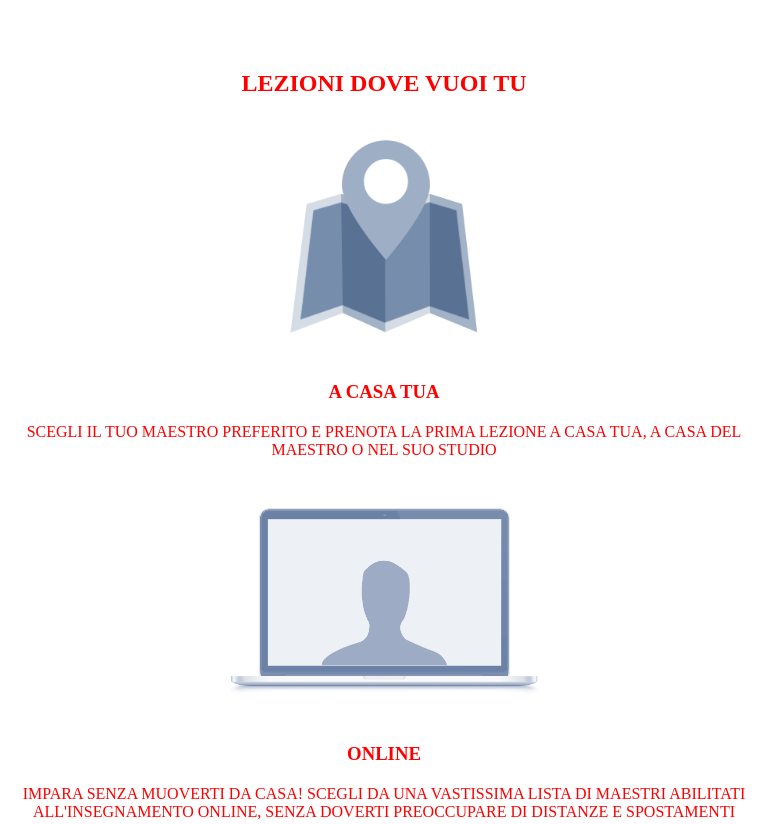
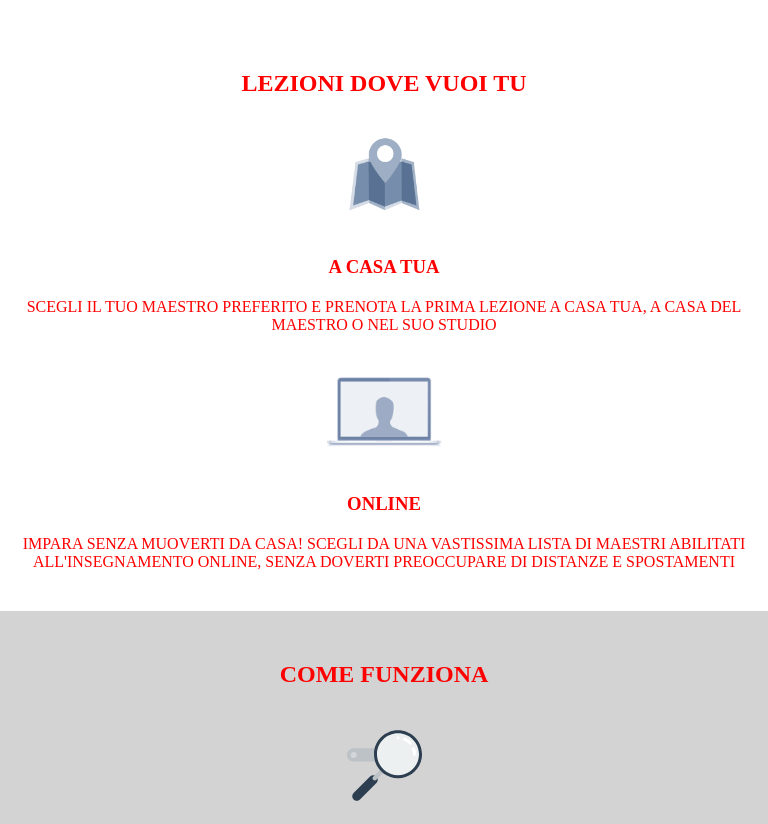
Before and after one commit to marcopa84/html-css-resp-wannabe-12bool, a plain HTML site: page index.html in a window 768 px wide. Shown: the top 824 px of the page. Drawn offline with Linux system fonts and the light colour scheme.

Commit message:
ridimensionamento immagine tramite media

```diff
--- a/css/style.css
+++ b/css/style.css
@@ -2,9 +2,9 @@
   margin: 20px 0;
 }
 
-.img_height{
+/* .img_height{
   height: 200px;
-}
+} */
 .backgroud_color{
   background-color: lightgrey;
 }
@@ -38,7 +38,9 @@
 }
 
 @media screen and (min-width: 992px){
-
+  .img_height{
+    height: 200px;
+  }
 }
 
 @media screen and (min-width: 768px)
@@ -46,10 +48,16 @@ and (max-width: 992px){
   body {
     color: red;
   }
+  .img_height{
+    height: 150px;
+  }
 }
 
 @media screen and (max-width: 768px) {
   body {
     text-transform: uppercase;
   }
+  .img_height{
+    height: 75px;
+  }
 }
```
